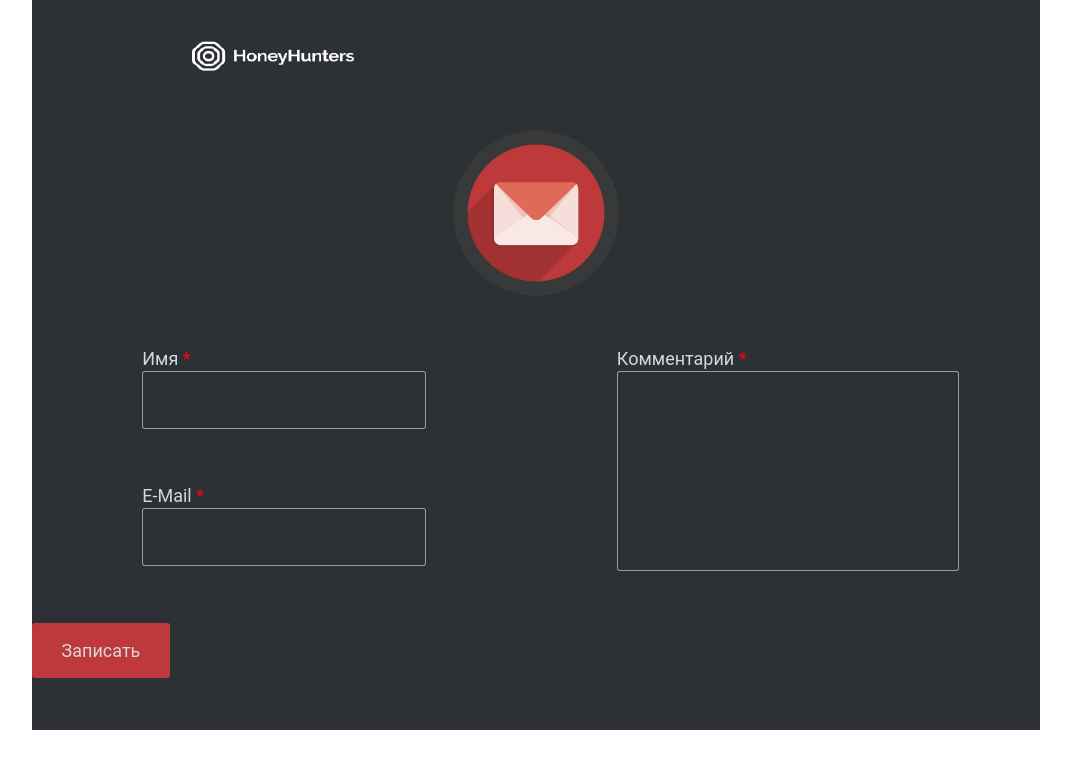
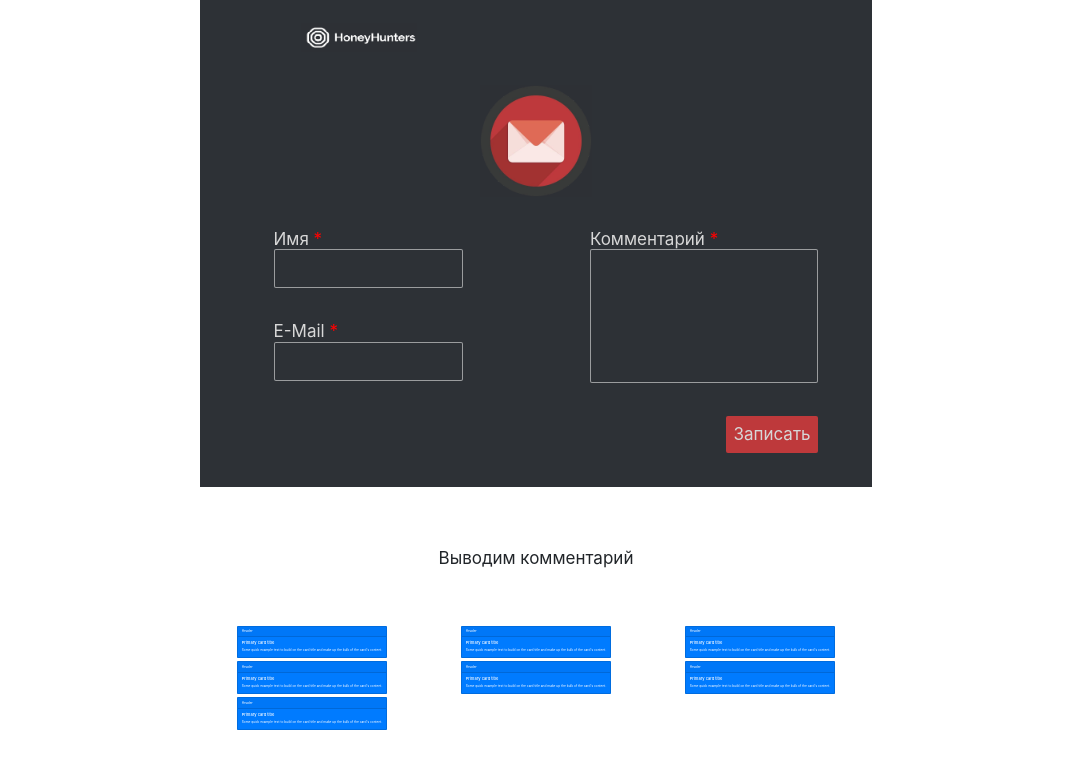
Before and after one commit to Bartlby19/list-comments, a React (Create React App) app in the folder client/: page / in a window 1280 px wide. Shown: the top 768 px of the page, without its empty margins (104-1175 px from the left). Built offline with nearby package versions, Linux system fonts and the light colour scheme.

Commit message:
3 commit

```diff
--- a/client/src/App.jsx
+++ b/client/src/App.jsx
@@ -1,15 +1,16 @@
 import React from "react";
 import "./App.css"
 import InputInformation from "./components/InputInformation/InputInformation";
+import Comments from "./components/Comments/Comments";
 
 
 class App extends React.Component {
   render() {
     return (
-        // <div className="wrapper-app">
+        <div className="wrapper-app">
             <InputInformation />
-            // {/*// <div>adcascsacsac</div>*/}
-// </div>
+             <Comments/>
+ </div>
     )
   }
 }
--- a/client/src/components/Comments/Comment/Comment.jsx
+++ b/client/src/components/Comments/Comment/Comment.jsx
@@ -0,0 +1,23 @@
+import React from "react";
+import "./Comment.css"
+import {useDispatch} from "react-redux";
+// import {changeStep, getTypeOfStructure} from "../redux/actions";
+
+const Comment = () => {
+    // const dispatch = useDispatch();
+    return (
+        <div >
+            <div className="card text-white bg-primary mb-3">
+                <div className="card-header">Header</div>
+                <div className="card-body">
+                    <h5 className="card-title">Primary card title</h5>
+                    <p className="card-text">Some quick example text to build on the card title and make up the bulk of
+                        the card's content.</p>
+                </div>
+            </div>
+        </div>
+
+    )
+}
+
+export default Comment;
--- a/client/src/components/Comments/Comments.css
+++ b/client/src/components/Comments/Comments.css
@@ -0,0 +1,23 @@
+.wrapper-comments {
+    display: grid;
+    width: 210em;
+    height: auto;
+    zoom: 20%;
+    margin-left: auto;
+    margin-right: auto;
+}
+.wrapper-info{
+    display: grid;
+    grid-template-columns: 1fr;
+    justify-items: center;
+    font-size: 85px;
+    margin-top:295px;
+    margin-bottom:273px
+;
+}
+.wrapper-box {
+    display: grid;
+    grid-template-columns: 1fr 1fr 1fr;
+    justify-items: center;
+
+}
--- a/client/src/components/Comments/Comments.jsx
+++ b/client/src/components/Comments/Comments.jsx
@@ -0,0 +1,27 @@
+import React from "react";
+import "./Comments.css"
+import {useDispatch} from "react-redux";
+import Comment from "./Comment/Comment";
+// import {changeStep, getTypeOfStructure} from "../redux/actions";
+
+const Comments = () => {
+    // const dispatch = useDispatch();
+    return (
+        <div className="wrapper-comments">
+            <div className="wrapper-info">
+                Выводим комментарий
+            </div>
+            <div className="wrapper-box">
+                <Comment/>
+                <Comment/>
+                <Comment/>
+                <Comment/>
+                <Comment/>
+                <Comment/>
+                <Comment/>
+            </div>
+        </div>
+    )
+}
+
+export default Comments;
--- a/client/src/components/InputInformation/InputInformation.css
+++ b/client/src/components/InputInformation/InputInformation.css
@@ -3,7 +3,7 @@
     display: grid;
     width: 210em;
     height: 152.0625em;
-    zoom: 30%;
+    zoom: 20%;
     margin-left: auto;
     margin-right: auto;
 }
@@ -46,18 +46,14 @@ input#ex2.form-control {
     border-radius: 0.625em;
     background-color: #be393b;
     padding: 0;
-    /*margin-left: 121.8125em;*/
-    margin-left: 0;
-
+    margin-left:  164.375em;
 }
 
-
 .control-label {
-    font-size: 60px;
-    line-height: 65px;
+    font-size: 85px;
+    line-height: 85px;
     color: #d7d7d7;
     font-weight: 400;
-    font-family: "Roboto"
 }
 
 label.required:after {
@@ -67,9 +63,8 @@ label.required:after {
 
 .form-control {
     padding: 0;
-    font-family: "Roboto";
     font-weight: 500;
-    font-size: 70px;
+    font-size: 85px;
     background-color: #2d3136;
     color: white;
     border-radius: 10px;
--- a/client/src/components/InputInformation/InputInformation.jsx
+++ b/client/src/components/InputInformation/InputInformation.jsx
@@ -36,7 +36,6 @@ const InputInformation = () => {
                     <label className="control-label required" htmlFor="username">E-Mail</label>
                     <input type="email" className="form-control" id="exampleInputEmail1" aria-describedby="emailHelp"/>
                 </div>
-
             </div>
             <div>
                 <button type="button" className="btn ">
```
